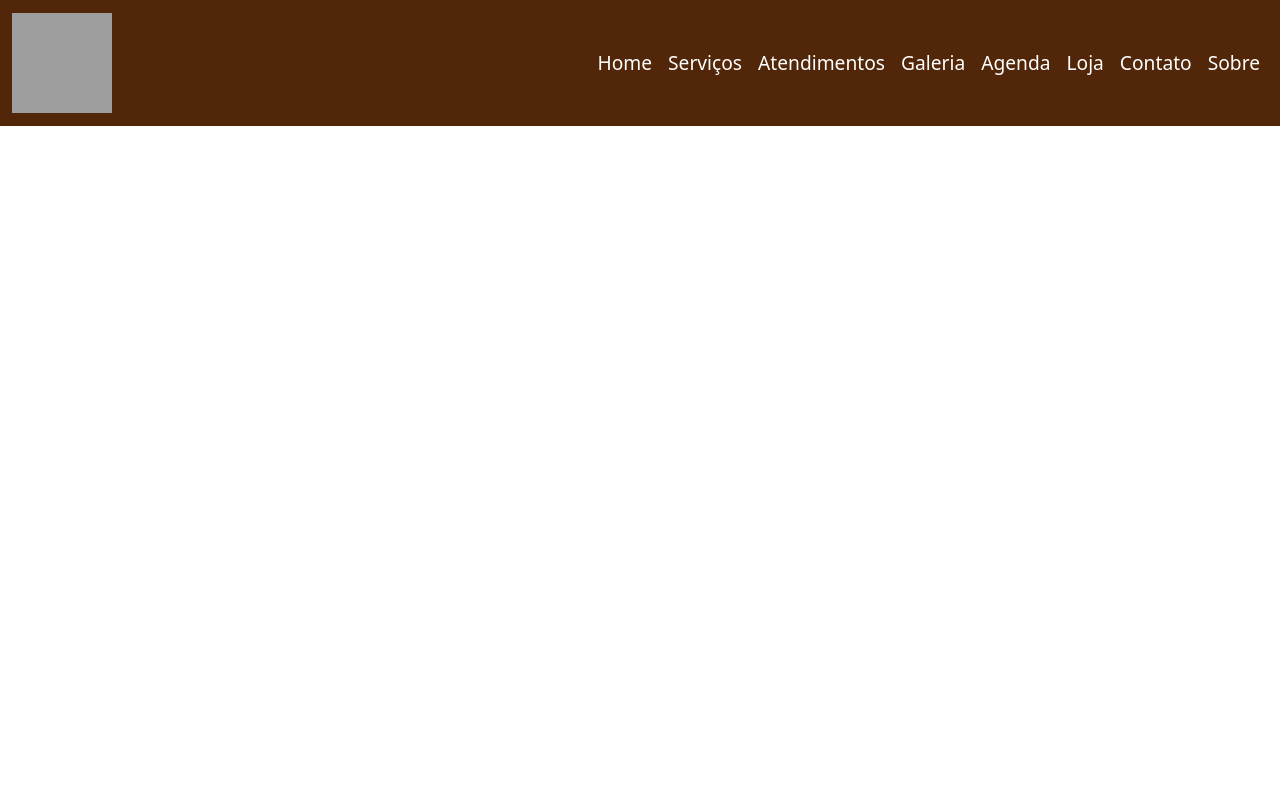
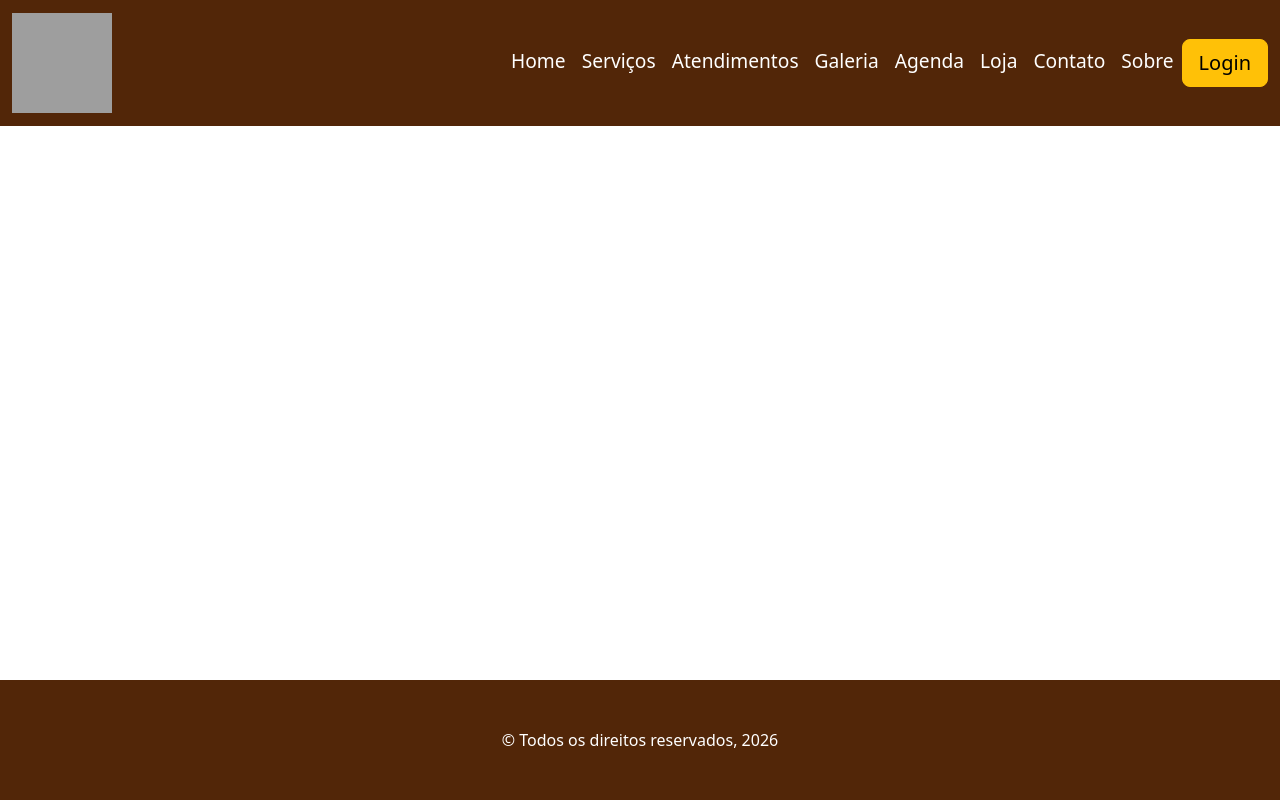
Before and after one commit to ballackh-ops/projeto-barbearia-seu-inacio, a Django app: page /contato/ in a window 1280 px wide. Run offline with Django 5.2, Linux system fonts and the light colour scheme; some libraries are stand-ins or nearby versions; grey boxes are pictures that could not be loaded.

Commit message:
criando nav e footer

```diff
--- a/barbearia_seu_inacio/static/barbearia_seu_inacio/css/style.css
+++ b/barbearia_seu_inacio/static/barbearia_seu_inacio/css/style.css
@@ -49,8 +49,12 @@
 p{
     font-size: large;
 }
+#nav_nav{
+    background-color: rgb(82, 38, 8);
+}
 #nav_footer{
-    background-color: rgb(82, 38, 8)
+    background-color: rgb(82, 38, 8);
+    margin-top: auto;
 }
 #contato{
     height: 81.5vh;
@@ -61,6 +65,11 @@ p{
 }
 body{
     background-color: rgb(240, 226, 209);
+    height: 100%;
+    margin: 0;
+    display: flex;
+    flex-direction: column;
+    min-height: 100vh;
 }
 #logo{
     width: 100px;
--- a/barbearia_seu_inacio/templates/barbearia_seu_inacio/agenda.html
+++ b/barbearia_seu_inacio/templates/barbearia_seu_inacio/agenda.html
@@ -1,2 +1,6 @@
 {% extends "base.html" %}
 {% block title %}{{ block.super }} - Agenda{% endblock %}
+{% block content %}
+{% include "nav.html" %}
+{% include "footer.html" %}
+{% endblock %}
--- a/barbearia_seu_inacio/templates/barbearia_seu_inacio/atendimentos.html
+++ b/barbearia_seu_inacio/templates/barbearia_seu_inacio/atendimentos.html
@@ -1,2 +1,6 @@
 {% extends "base.html" %}
 {% block title %}{{ block.super }} - Atendimentos{% endblock %}
+{% block content %}
+{% include "nav.html" %}
+{% include "footer.html" %}
+{% endblock %}
--- a/barbearia_seu_inacio/templates/barbearia_seu_inacio/galeria.html
+++ b/barbearia_seu_inacio/templates/barbearia_seu_inacio/galeria.html
@@ -1,2 +1,6 @@
 {% extends "base.html" %}
 {% block title %}{{ block.super }} - Galeria{% endblock %}
+{% block content %}
+{% include "nav.html" %}
+{% include "footer.html" %}
+{% endblock %}
--- a/barbearia_seu_inacio/templates/barbearia_seu_inacio/index.html
+++ b/barbearia_seu_inacio/templates/barbearia_seu_inacio/index.html
@@ -1,3 +1,7 @@
 {% extends "base.html" %}
 {% load static %}
 {% block title %}{{ block.super }} - Index{% endblock %}
+{% block content %}
+{% include "nav.html" %}
+{% include "footer.html" %}
+{% endblock %}
--- a/barbearia_seu_inacio/templates/barbearia_seu_inacio/loja.html
+++ b/barbearia_seu_inacio/templates/barbearia_seu_inacio/loja.html
@@ -1,2 +1,6 @@
 {% extends "base.html" %}
 {% block title %}{{ block.super }} - Loja{% endblock %}
+{% block content %}
+{% include "nav.html" %}
+{% include "footer.html" %}
+{% endblock %}
--- a/barbearia_seu_inacio/templates/barbearia_seu_inacio/servicos.html
+++ b/barbearia_seu_inacio/templates/barbearia_seu_inacio/servicos.html
@@ -1,2 +1,6 @@
 {% extends "base.html" %}
 {% block title %}{{ block.super }} - Serviços{% endblock %}
+{% block content %}
+{% include "nav.html" %}
+{% include "footer.html" %}
+{% endblock %}
--- a/barbearia_seu_inacio/templates/barbearia_seu_inacio/sobre.html
+++ b/barbearia_seu_inacio/templates/barbearia_seu_inacio/sobre.html
@@ -1,2 +1,6 @@
 {% extends "base.html" %}
 {% block title %}{{ block.super }} - Sobre{% endblock %}
+{% block content %}
+{% include "nav.html" %}
+{% include "footer.html" %}
+{% endblock %}
--- a/barbearia_seu_inacio/urls.py
+++ b/barbearia_seu_inacio/urls.py
@@ -6,8 +6,9 @@ urlpatterns = [
     path("agenda/", views.agenda, name="agenda"),
     path("contato/", views.contato, name="contato"),
     path("galeria/", views.galeria, name="galeria"),
-    path("serviços/", views.servicos, name="serviços"),
+    path("servicos/", views.servicos, name="servicos"),
     path("sobre/", views.sobre, name="sobre"),
     path("atendimentos/", views.atendimentos, name="atendimentos"),
     path("loja/", views.loja, name="loja"),
+    path("login/", views.loja, name="login"),
 ]
--- a/barbearia_seu_inacio/views.py
+++ b/barbearia_seu_inacio/views.py
@@ -29,3 +29,6 @@ def atendimentos(request):
 
 def loja(request):
     return render(request, "barbearia_seu_inacio/loja.html")
+
+def login(request):
+    return render(request, "barbearia_seu_inacio/login.html")
--- /dev/null
+++ b/templates/footer.html
@@ -0,0 +1,12 @@
+{% block content %}
+    {% load static %}
+    <footer id="nav_footer">
+        <div class="container p-5">
+            <div class="row">
+                <div class="col text-white text-center">
+                    &copy; Todos os direitos reservados, 2026
+                </div>
+            </div>
+        </div>
+    </footer>
+{% endblock %}
--- /dev/null
+++ b/templates/nav.html
@@ -0,0 +1,48 @@
+{% block content %}
+    {% load static %}
+    <nav id="nav_nav" class="navbar navbar-expand-lg">
+        <div class="container-fluid">
+            <a href="#" class="navbar-brand col text-white">
+                <img src="{% static 'Logo.png' %}" alt="logo" class="img-fluid" id="logo">
+            </a>
+
+            <button class="navbar-toggler" type="button" data-bs-toggle="collapse"
+            data-bs-target="#menuprincipal" aria-controls="menuprincipal"
+            aria-expanded="false" aria-label="toggle menu">
+                <span class="navbar-toggler-icon"></span>
+            </button>
+
+            <div id="menuprincipal" class="collapse navbar-collapse">
+                <ul class="navbar-nav ms-md-auto text-center">
+                    <li class="nav-item">
+                        <a href="{% url 'index' %}" class="nav-link col text-white">Home</a>
+                    </li>
+                    <li class="nav-item">
+                        <a href="{% url 'servicos' %}" class="nav-link col text-white">Serviços</a>
+                    </li>
+                    <li class="nav-item">
+                        <a href="{% url 'atendimentos' %}" class="nav-link col text-white">Atendimentos</a>
+                    </li>
+                    <li class="nav-item">
+                        <a href="{% url 'galeria' %}" class="nav-link col text-white">Galeria</a>
+                    </li>
+                    <li class="nav-item">
+                        <a href="{% url 'agenda' %}" class="nav-link col text-white">Agenda</a>
+                    </li>
+                    <li class="nav-item">
+                        <a href="{% url 'loja' %}" class="nav-link col text-white">Loja</a>
+                    </li>
+                    <li class="nav-item">
+                        <a href="{% url 'contato' %}" class="nav-link col text-white">Contato</a>
+                    </li>
+                    <li class="nav-item">
+                        <a href="{% url 'sobre' %}" class="nav-link col text-white">Sobre</a>
+                    </li>
+                    <li class="nav-item">
+                        <a href="{% url 'login' %}" class="btn btn-lg btn-warning">Login</a>
+                    </li>
+                </ul>
+            </div>
+        </div>
+    </nav>
+{% endblock %}
```
Also changed, not shown: barbearia_seu_inacio/templates/barbearia_seu_inacio/contato.html (+3 -51 lines).
